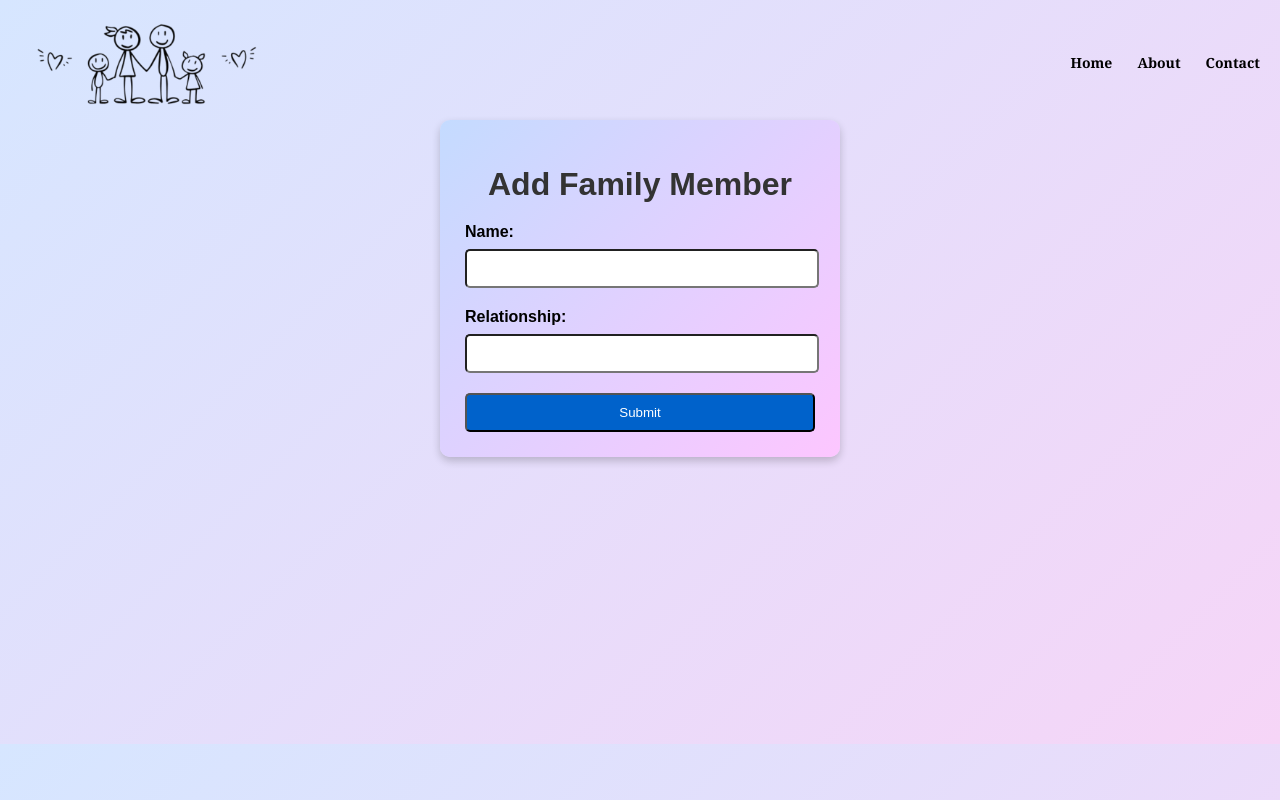
After one commit to maitreyeewashere/mnemo-mini-project, a Flask app: page /family_entries in a window 1280 px wide. The commit adds this page. Run offline with Flask 3, Linux system fonts and the light colour scheme.

Commit message:
Family and Diary Entries: front and backend

```diff
--- a/app.py
+++ b/app.py
@@ -1,10 +1,23 @@
 from flask import *
 from flask_cors import CORS
 from rag.chatbot import *
+from rag.dataentry import *
 
 app = Flask(__name__)
 CORS(app)
 
+@app.route('/')
+def index():
+    return render_template('index.html')
+@app.route('/family_entries')
+def family_entries():
+    return render_template('family_entries.html')
+@app.route('/diary_entries')
+def diary_entries():
+    return render_template('diary_entries.html')
+
+
+#chatbot
 @app.route('/chat',methods=['POST'])
 def chatwithmnemo():
     data = request.json
@@ -18,5 +31,23 @@ def chatwithmnemo():
 
     return jsonify({'response':response})
 
+
+#connecting family form submission
+@app.route('/add_person', methods=['POST'])
+def add_person_route():
+    name = request.form['name']
+    relationship = request.form.get('relationship')
+    add_person(name, relationship)
+    return redirect('/family_entries')
+
+
+#connection diary entry form submission
+@app.route('/add_entry', methods=['POST'])
+def add_entry_route():
+    text = request.form['entry']
+    date = request.form.get('date')
+    add_entry(text, date=date)
+    return redirect('/diary_entries')
+
 if __name__ == '__main__':
-    app.run(debug=True, host="0.0.0.0", port=8000)
+        app.run(debug=True, host="0.0.0.0", port=5500)
--- /dev/null
+++ b/templates/family_entries.html
@@ -0,0 +1,118 @@
+<!DOCTYPE html>
+<html lang="en">
+
+<head>
+    <meta charset="UTF-8">
+    <meta name="viewport" content="width=device-width, initial-scale=1.0">
+    <title>Family Entry</title>
+    <style>
+        body {
+            font-family: Arial, sans-serif;
+            background: linear-gradient(135deg, #d6e6ff, #f6d5f7);
+            margin: 0;
+            padding: 0;
+            justify-items: center;
+            align-items: center;
+            height: 78vh;
+        }
+
+        .navbar {
+            display: flex;
+            justify-content: space-between;
+            align-items: center;
+            color: black;
+            font-weight: bold;
+            font-size: large;
+            padding: 10px 20px;
+            position: fixed;
+            top: 0;
+            width: 100%;
+            z-index: 1000;
+        }
+
+        .nav-links{
+            margin-right: 20px;
+        }
+
+        .navbar a {
+            text-decoration: none;
+            color: black;
+            font-family:Georgia, 'Times New Roman', Times, serif;
+            font-size: larger;
+            margin-right: 20px; /* Space between links */
+            font-size: 14px; /* Font size for links */
+        }
+
+        .navbar a:hover {
+            text-decoration: underline; /* Adds underline on hover */
+        }
+
+        .form-container {
+            background: linear-gradient(135deg, #c4dbff, #fdc6ff);
+            padding: 25px;
+            border-radius: 10px;
+            box-shadow: 0 4px 8px rgba(0, 0, 0, 0.2);
+            width: 350px;
+            margin-top: 120px;
+        }
+
+        h1 {
+            text-align: center;
+            color: #333333;
+            margin-bottom: 20px;
+        }
+
+        label {
+            display: block;
+            margin-bottom: 8px;
+            font-weight: bold;
+        }
+
+        input[type="text"], input[type="datetime-local"] {
+            width: calc(100% - 20px);
+            padding: 10px;
+            margin-bottom: 20px;
+            border-radius: 5px;
+        }
+
+        button {
+            width: 100%;
+            padding: 10px;
+            background-color: #0062cb;
+            color: white;
+            border-radius: 5px;
+        }
+
+        button:hover {
+            background-color:#0056b3 ;
+       }
+    </style>
+</head>
+
+<body>
+    <!-- Navbar -->
+    <nav class="navbar">
+        <div class="logo">
+            <img src="/static/logo.png" alt="logo" style="width:auto;height:100px;">
+        </div>
+        <div class="nav-links">
+            <a href="/">Home</a>
+            <a href="#about">About</a>
+            <a href="#contact">Contact</a>
+        </div>
+    </nav>
+    <div class="form-container">
+        <h1>Add Family Member</h1>
+        <form action="/add_person" method="POST">
+            <label for="name">Name:</label>
+            <input type="text" id="name" name="name" required>
+
+            <label for="relationship">Relationship:</label>
+            <input type="text" id="relationship" name="relationship">
+
+            <button type="submit">Submit</button>
+        </form>
+    </div>
+</body>
+
+</html>
```
Also changed, not shown: rag/dataentry.py (+8 -4 lines), templates/diary_entries.html (added, +118 -0 lines), templates/index.html (+18 -11 lines), viewentries.py (added, +22 -0 lines), mnemo.db.
